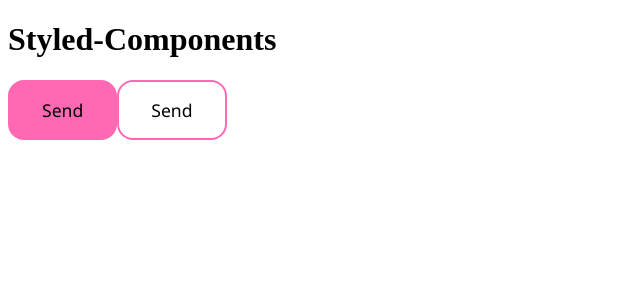
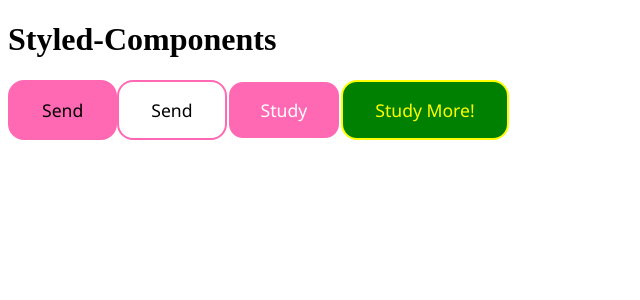
Before and after one commit to Bskasan/React_Practises, a React (Create React App) app in the folder rc_13_styled-comp-intro/styled-intro_inclass/: page / in a window 1280 px wide. Shown: the top 300 px of the page, without its empty margins (0-640 px from the left). Built offline with nearby package versions, Linux system fonts and the light colour scheme.

Commit message:
override button styled comp

```diff
--- a/rc_13_styled-comp-intro/styled-intro_inclass/src/App.js
+++ b/rc_13_styled-comp-intro/styled-intro_inclass/src/App.js
@@ -1,4 +1,4 @@
-import { Button } from "./components/Button.styled";
+import { Button, ExtButton } from "./components/Button.styled";
 
 function App() {
   return (
@@ -6,6 +6,8 @@ function App() {
       <h1>Styled-Components</h1>
       <Button>Send</Button>
       <Button primary>Send</Button>
+      <ExtButton react>Study</ExtButton>
+      <ExtButton>Study More!</ExtButton>
     </>
   );
 }
--- a/rc_13_styled-comp-intro/styled-intro_inclass/src/components/Button.styled.jsx
+++ b/rc_13_styled-comp-intro/styled-intro_inclass/src/components/Button.styled.jsx
@@ -18,3 +18,9 @@ export const Button = styled.button`
     background-color: #ff69b4a5;
   }
 `;
+
+export const ExtButton = styled(Button)`
+  background-color: ${({ react }) => (react ? "B2508A" : "green")};
+  color: ${({ react }) => (react ? "white" : "yellow")};
+  border-color: ${({ react }) => (react ? "white" : "yellow")};
+`;
```
